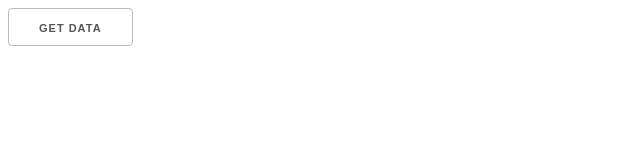
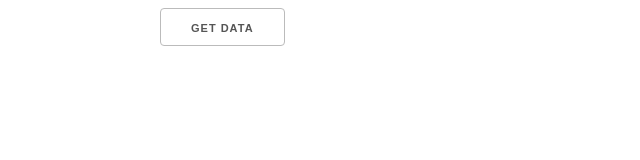
Before and after one commit to Srivatsan14/Udemy-Projects, a plain HTML site: page Ajax/index.html in a window 1280 px wide. Shown: the whole page, without its empty margins (0-640 px from the left). Drawn offline with nearby package versions, Linux system fonts and the light colour scheme.

Commit message:
Ajax Final

```diff
--- a/Ajax/index.html
+++ b/Ajax/index.html
@@ -8,7 +8,7 @@
     <link rel="stylesheet" href="https://cdnjs.cloudflare.com/ajax/libs/skeleton/2.0.4/skeleton.css" />
 </head>
 <body>
-    <div class="cointainer">
+    <div class="container">
         <button id="button">Get Data</button>
     <br><br>
     <div id="output"></div>
```
